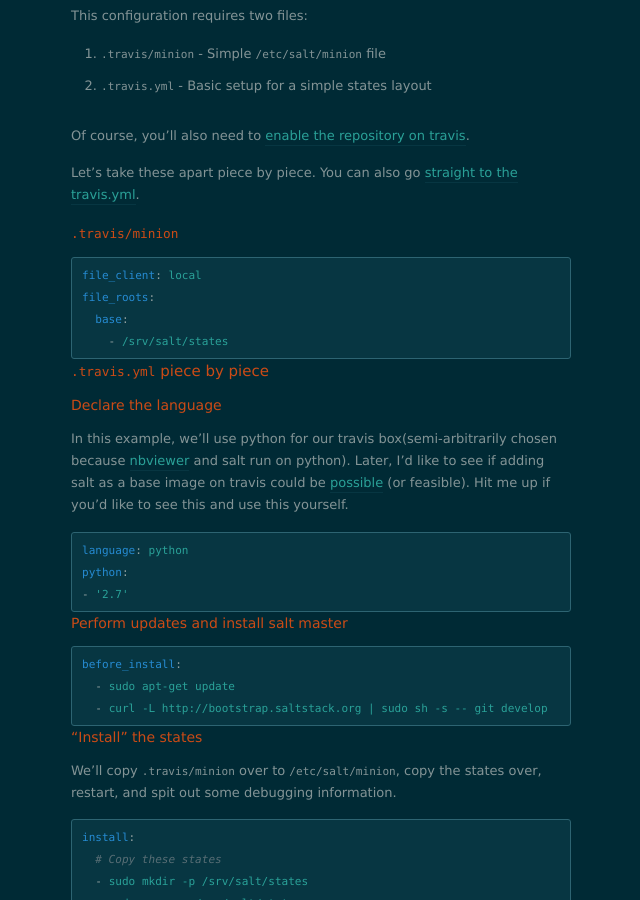
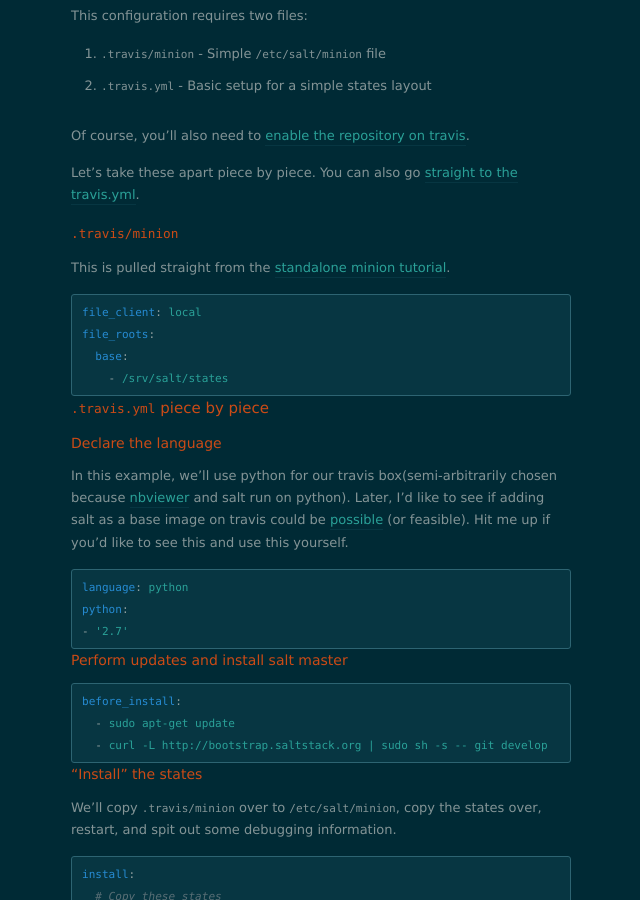
Before and after one commit to rgbkrk/rgbkrk.github.io, a Jekyll site: the page built from _posts/2014-01-29-travis-for-salt-states.markdown, in a window 1280 px wide and 900 px high, scrolled down 695 px. Shown: the whole window, without its empty margins (319-959 px from the left). Built offline with Jekyll 4.4.1, drawn with Linux system fonts in a browser that asks for light colours; nearby versions of some CDN libraries.

Commit message:
Standalone minion

```diff
--- a/_posts/2014-01-29-travis-for-salt-states.markdown
+++ b/_posts/2014-01-29-travis-for-salt-states.markdown
@@ -33,6 +33,8 @@ Of course, you'll also need to [enable the repository on travis](http://docs.tra
 Let's take these apart piece by piece. You can also go [straight to the travis.yml](#_in_whole).
 
 ## `.travis/minion`
+
+This is pulled straight from the [standalone minion tutorial](http://docs.saltstack.com/topics/tutorials/standalone_minion.html).
 
 {% highlight yaml %}
 file_client: local
```
